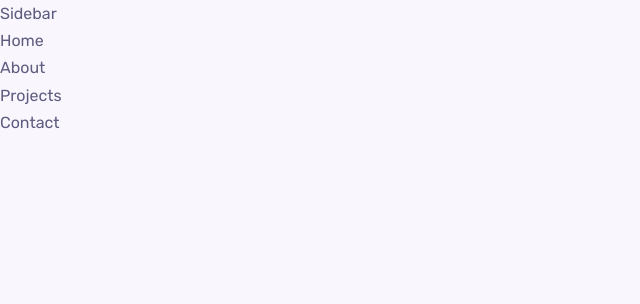
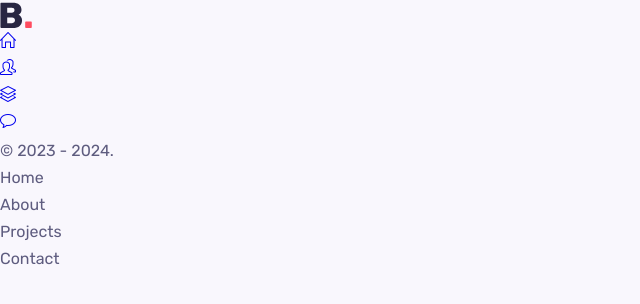
Before and after one commit to JCYhapon/dual_portfolio, a React (Create React App) app: page / in a window 1280 px wide. Shown: the top 304 px of the page, without its empty margins (0-640 px from the left). Built offline with nearby package versions, Linux system fonts and the light colour scheme.

Commit message:
structure finished

```diff
--- a/src/components/sidebar/Sidebar.jsx
+++ b/src/components/sidebar/Sidebar.jsx
@@ -1,8 +1,49 @@
 import React from "react";
 import "./sidebar.css";
+import { logo } from "../../assets/import";
 
 const Sidebar = () => {
-  return <div>Sidebar</div>;
+  return (
+    <aside className="aside">
+      <a href="#home" className="nav_logo">
+        <img src={logo} alt="" />
+      </a>
+
+      <nav className="nav">
+        <div className="nav__menu">
+          <ul className="nav__list">
+            <li className="nav__item">
+              <a href="#home" className="nav__link">
+                <i className="icon-home"></i>
+              </a>
+            </li>
+
+            <li className="nav__item">
+              <a href="#about" className="nav__link">
+                <i className="icon-people"></i>
+              </a>
+            </li>
+
+            <li className="nav__item">
+              <a href="#projects" className="nav__link">
+                <i className="icon-layers"></i>
+              </a>
+            </li>
+
+            <li className="nav__item">
+              <a href="#contact" className="nav__link">
+                <i className="icon-bubble"></i>
+              </a>
+            </li>
+          </ul>
+        </div>
+      </nav>
+
+      <div className="nav__footer">
+        <span className="copyright">&copy; 2023 - 2024.</span>
+      </div>
+    </aside>
+  );
 };
 
 export default Sidebar;
```
